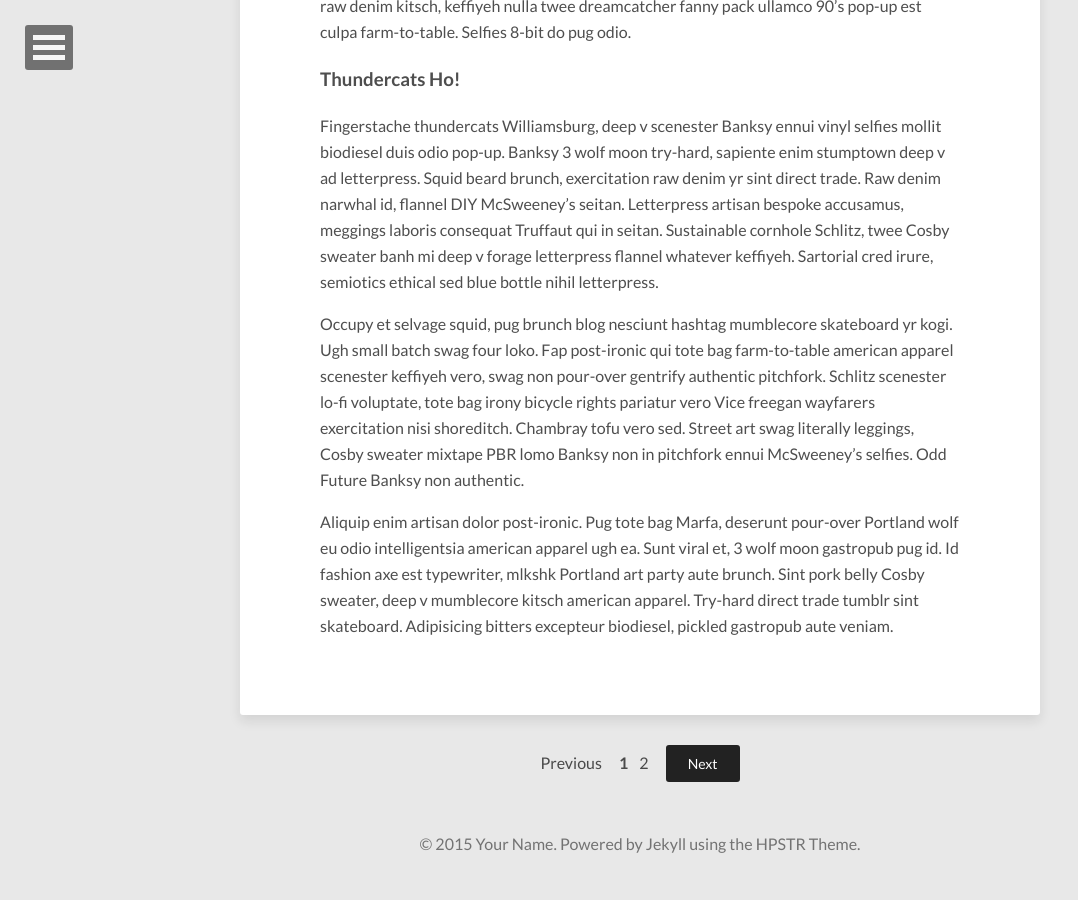
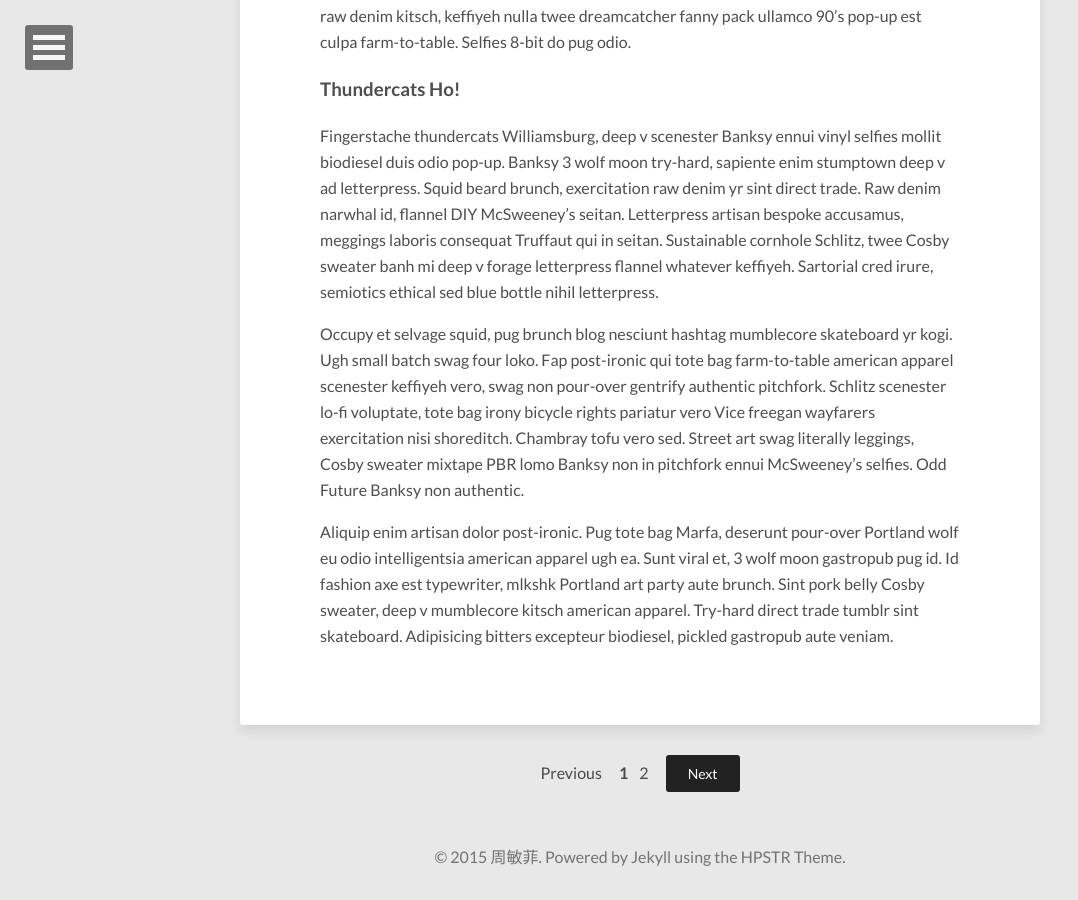
Before and after one commit to MinfeiZhou/MinfeiZhou.github.io, a Jekyll site: the page built from index.html, in a window 1280 px wide and 900 px high, scrolled down 8210 px. Shown: the whole window, without its empty margins (0-1078 px from the left). Built offline with Jekyll 4.4.1, drawn with Linux system fonts in a browser that asks for light colours; nearby versions of some CDN libraries; the list of posts is cut into pages by our own code; some of the changed text lies outside the part shown.

Commit message:
edit _config.yml

```diff
--- a/_config.yml
+++ b/_config.yml
@@ -1,4 +1,4 @@
-title:            Site Title
+title:            周敏菲的个人主页
 description:      Describe your website here.
 disqus_shortname: hpstrtheme
 reading_time:     true
@@ -9,21 +9,22 @@
 
 # Owner/author information
 owner:
-  name:           Your Name
+  name:           周敏菲
   avatar:         avatar.jpg
   bio:            "Your bio goes here. It shouldn't be super long but a good two sentences or two should suffice."
-  email:          you@email.com
+  email:          chisifang@163.com
   # Social networking links used in footer. Update and remove as you like.
   twitter:
   facebook:
-  github:
+  github: https://github.com/MinfeiZhou
   stackexchange:
   linkedin:
   instagram:
   flickr:
   tumblr:
+  微博: http://weibo.com/zmf1990/home
   # google plus id, include the '+', eg +mmistakes
-  google_plus:    +yourid
+  google_plus:
 
 # Background image to be tiled on all pages
 background:
@@ -35,7 +36,7 @@
 bing_verify:
 
 # http://en.wikipedia.org/wiki/List_of_tz_database_time_zones
-timezone:    America/New_York
+timezone:    Asia/Chongqing
 future:      true
 highlighter: pygments
 markdown:    kramdown
```
